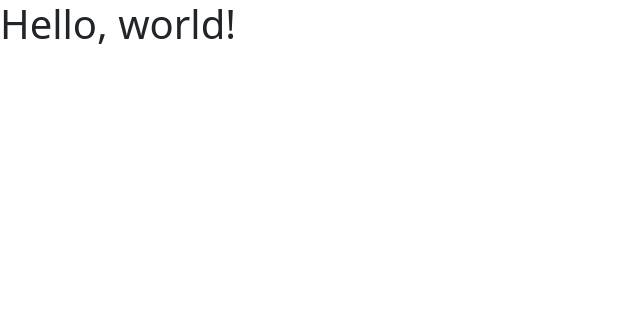
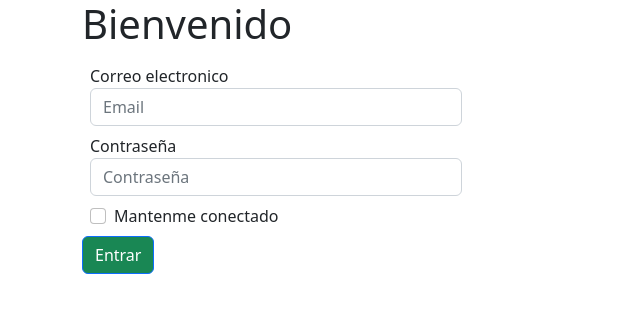
Before and after one commit to Frangersal/CH25_colaborar, a plain HTML site: page login.html in a window 1280 px wide. Shown: the whole page, without its empty margins (0-640 px from the left). Drawn offline with nearby package versions, Linux system fonts and the light colour scheme.

Commit message:
Se terminó el login

```diff
--- a/login.html
+++ b/login.html
@@ -3,11 +3,33 @@
   <head>
     <meta charset="utf-8">
     <meta name="viewport" content="width=device-width, initial-scale=1">
-    <title>Bootstrap demo</title>
+    <title>Login</title>
     <link href="https://cdn.jsdelivr.net/npm/bootstrap@5.2.3/dist/css/bootstrap.min.css" rel="stylesheet" integrity="sha384-rbsA2VBKQhggwzxH7pPCaAqO46MgnOM80zW1RWuH61DGLwZJEdK2Kadq2F9CUG65" crossorigin="anonymous">
   </head>
   <body>
-    <h1>Hello, world!</h1>
     <script src="https://cdn.jsdelivr.net/npm/bootstrap@5.2.3/dist/js/bootstrap.bundle.min.js" integrity="sha384-kenU1KFdBIe4zVF0s0G1M5b4hcpxyD9F7jL+jjXkk+Q2h455rYXK/7HAuoJl+0I4" crossorigin="anonymous"></script>
+
+    <div class="container">
+      <h1>Bienvenido</h1>
+      <div class="row">
+        <div class="col align-self-center"">
+        <form>
+  <div class="form-group m-2 col-md-4">
+    <label for="exampleInputEmail1">Correo electronico</label>
+    <input type="email" class="form-control " id="exampleInputEmail1" aria-describedby="emailHelp" placeholder="Email">
+  </div>
+  <div class="form-group m-2 col-md-4">
+    <label for="exampleInputPassword1">Contraseña</label>
+    <input type="password" class="form-control" id="exampleInputPassword1" placeholder="Contraseña" >
+  </div>
+  <div class="form-check m-2">
+    <input type="checkbox" class="form-check-input" id="exampleCheck1">
+    <label class="form-check-label" for="exampleCheck1">Mantenme conectado</label>
+  </div>
+  <button type="submit" class="btn btn-primary bg-success text-white">Entrar</button>
+</form>
+</div>
+      </div>
+    </div>
   </body>
 </html>
```
